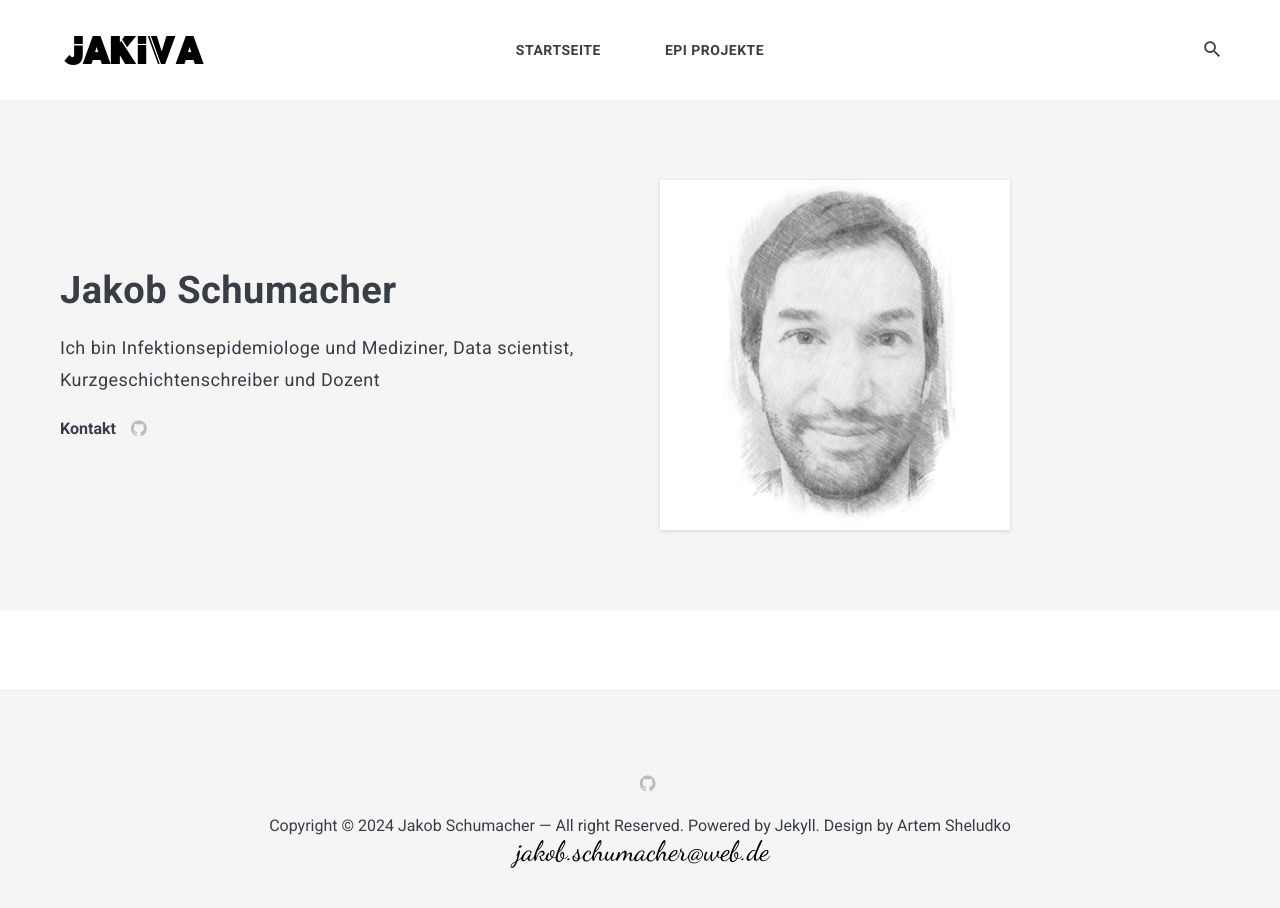
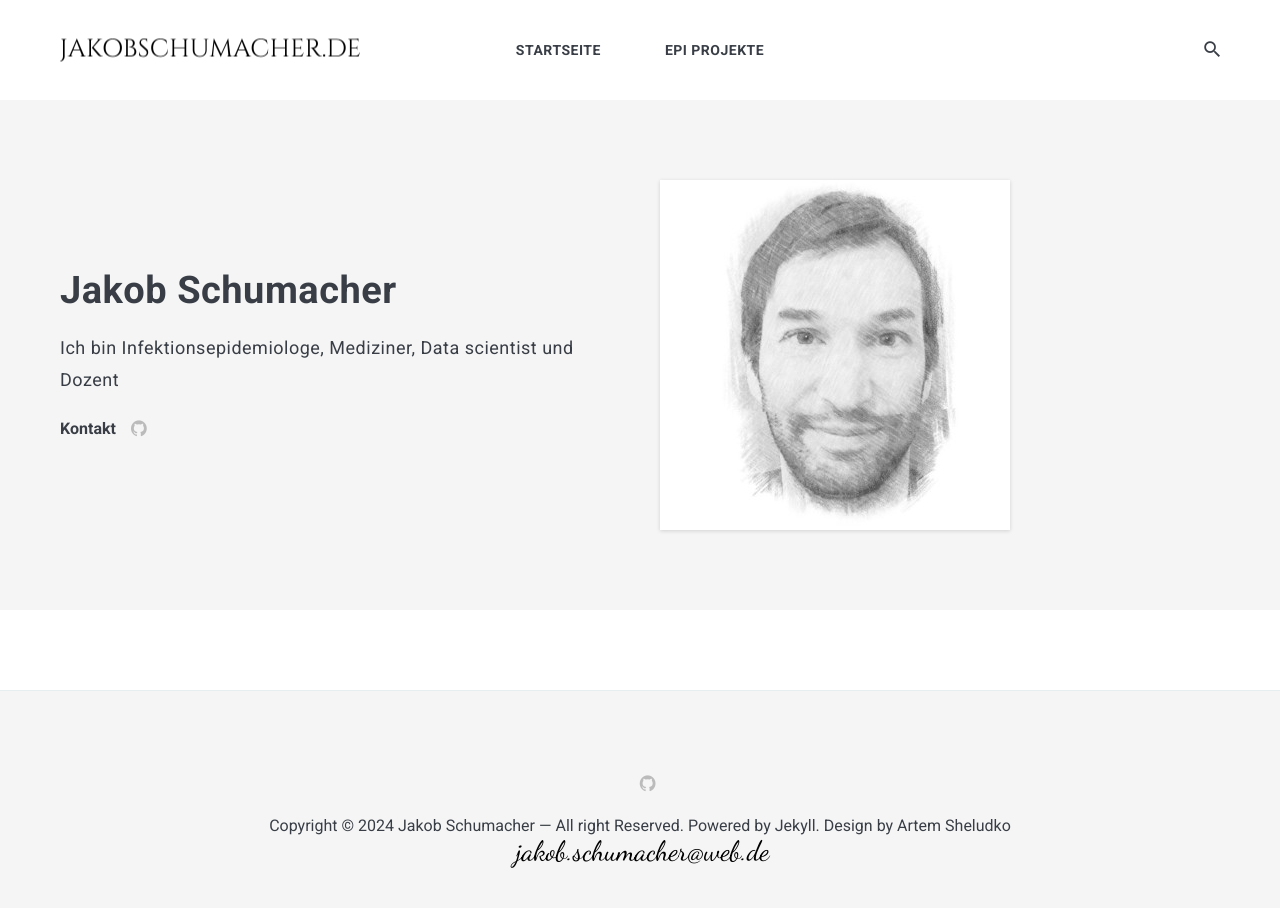
Before and after one commit to jakobschumacher/jakobschumacher.github.io, a Jekyll site: the page built from index.html, in a window 1280 px wide. Built offline with Jekyll 4.4.1, drawn with Linux system fonts in a browser that asks for light colours; nearby versions of some CDN libraries; the list of posts is cut into pages by our own code.

```diff
--- a/_data/settings.yml
+++ b/_data/settings.yml
@@ -11,7 +11,7 @@ author:
   name: Jakob Schumacher
   image: jakob.jpg
   say-hello: <strong>Jakob Schumacher</strong>
-  bio: Ich bin Infektionsepidemiologe und Mediziner, Data scientist, Kurzgeschichtenschreiber und Dozent
+  bio: Ich bin Infektionsepidemiologe, Mediziner, Data scientist und Dozent
 
 
 #-------------------------------
--- a/_posts/2020-08-12-lehrbuecher-oegd.markdown
+++ b/_posts/2020-08-12-lehrbuecher-oegd.markdown
@@ -3,6 +3,6 @@ layout: post
 title:  "Lehrbücher für den Öffentlichen Gesundheitsdienst"
 date:   2020-02-22 15:01:35 +0100
 tags:   Projekt
-webseite: https://www.akademie-oegw.de/programm/digitales-lernen/lehrbuch-oeff-gesundheit.html
+webseite: https://www.akademie-oegw.de/aktuell/detail/von-daten-zu-taten-neues-open-access-lehrbuch-zur-gesundheitsberichterstattung
 beschreibung: Projekt der Akademie für das öffentliche Gesundheitswesen zur  gemeinsam Erstellung von Open-Access Lehrbücher.
 ---
```
Also changed, not shown: images/Zeichnung.svg (added), images/logo.png, images/logo_alt.png (added).
